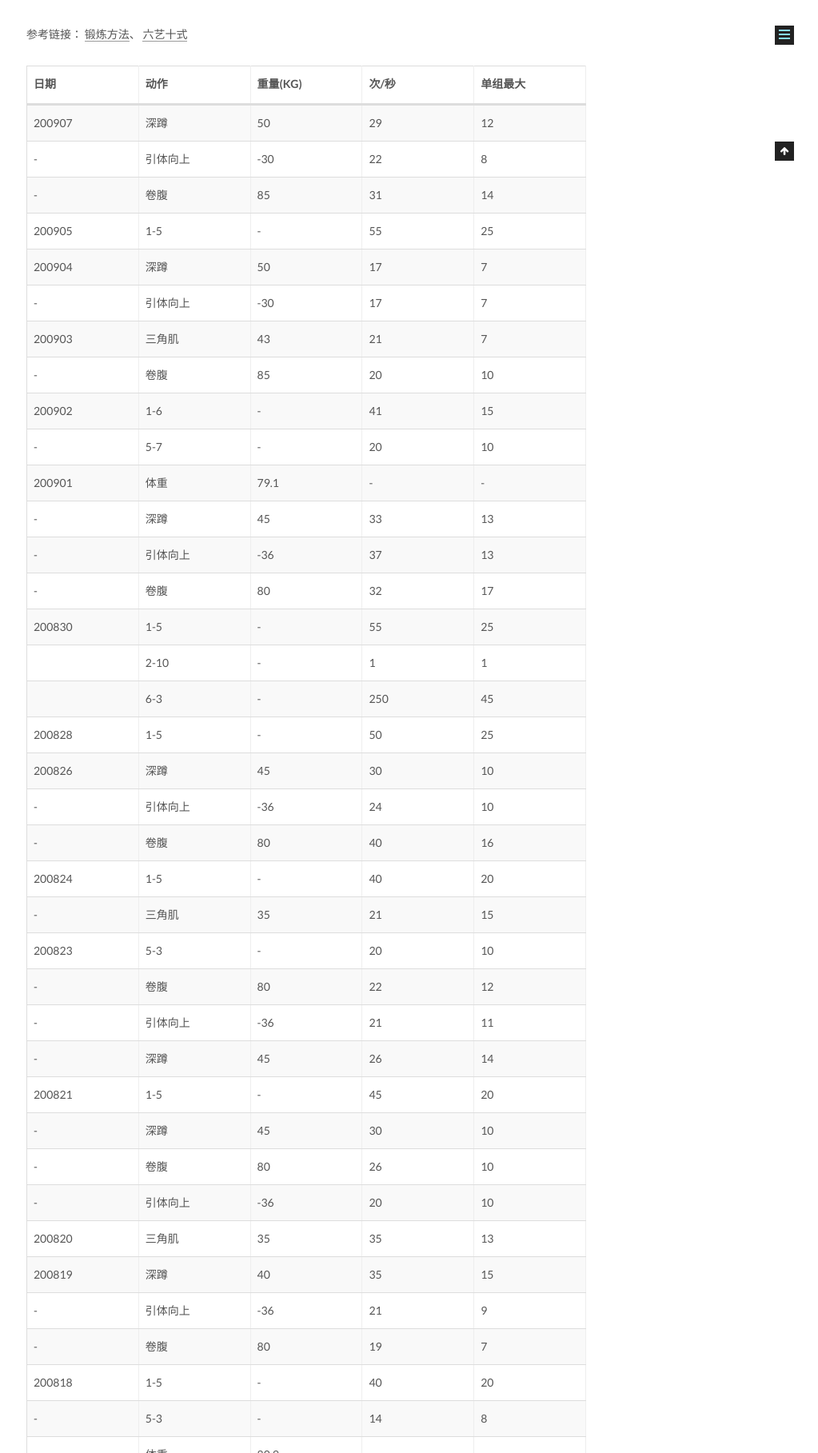
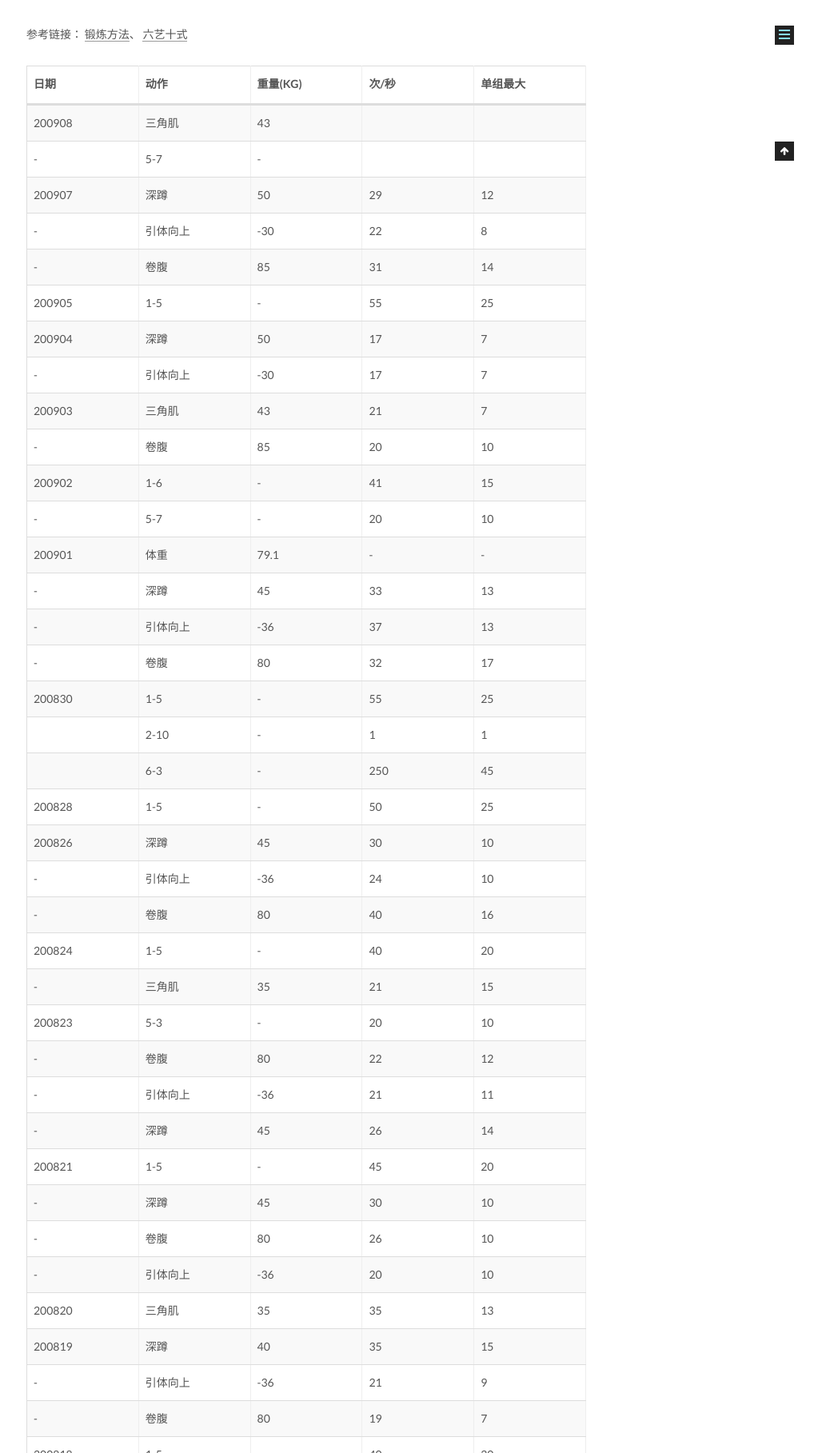
Before and after one commit to CodeHunter2006/CodeHunter2006.github.io, a Jekyll site: the page built from _posts/2020-06-01-Fitness_Record.md, in a window 1280 px wide, cut to the strip 799-2616 px from the top of the page. Shown: the whole strip at 80% size, without its empty margins (257-1280 px from the left). Built offline with Jekyll 4.4.1, drawn with Linux system fonts in a browser that asks for light colours.

Commit message:
[doc]: add contents.

```diff
--- a/_posts/2020-06-01-Fitness_Record.md
+++ b/_posts/2020-06-01-Fitness_Record.md
@@ -14,6 +14,8 @@ tags: Healthy
 
 | 日期   | 动作     | 重量(KG) | 次/秒 | 单组最大 |
 | ------ | -------- | -------- | ----- | -------- |
+| 200908 | 三角肌   | 43       |       |          |
+| -      | 5-7      | -        |       |          |
 | 200907 | 深蹲     | 50       | 29    | 12       |
 | -      | 引体向上 | -30      | 22    | 8        |
 | -      | 卷腹     | 85       | 31    | 14       |
```
